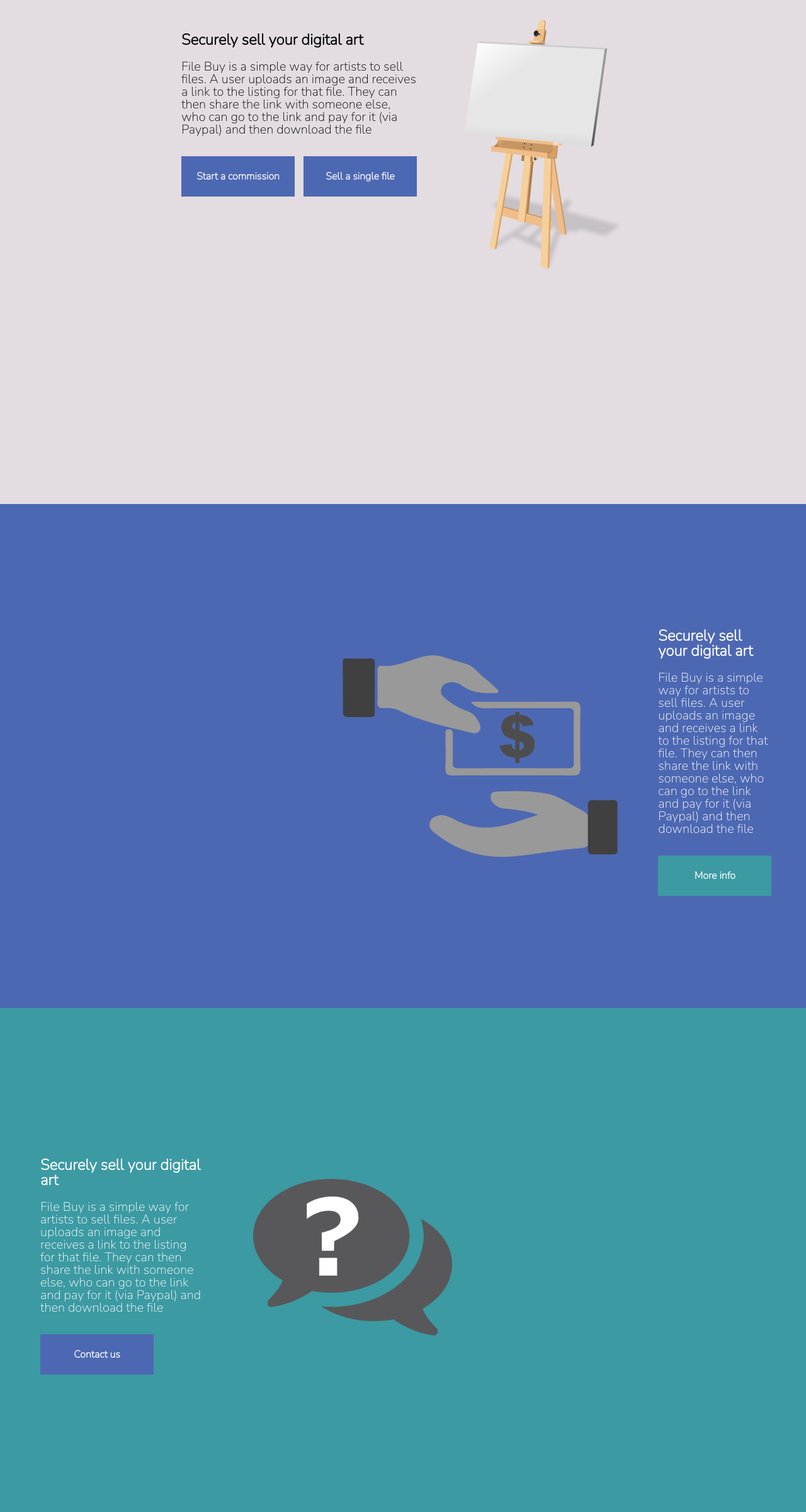
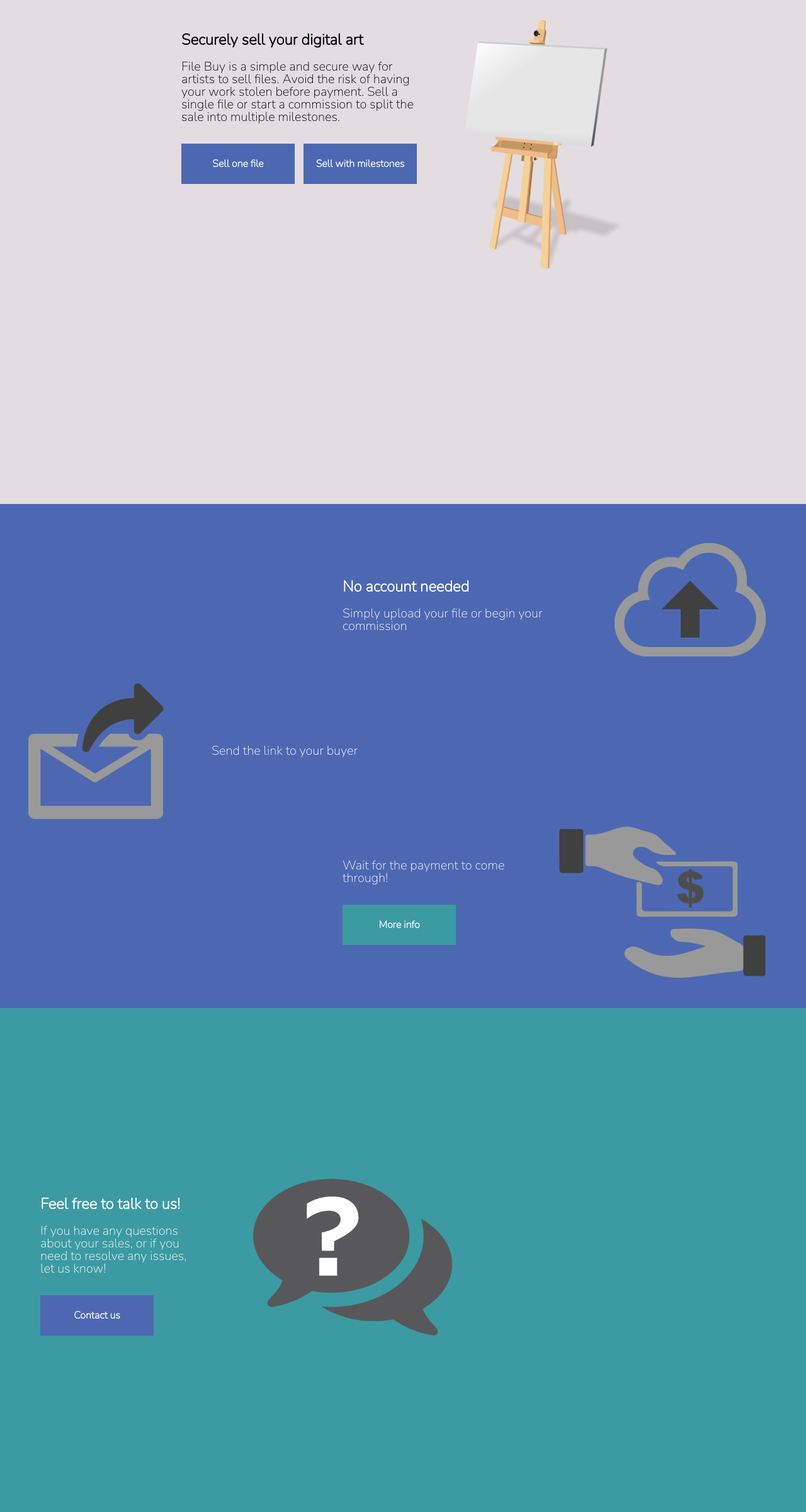
Before and after one commit to jnwjack/FileBuy, a PHP site: page /index.new.html in a window 1280 px wide. Shown: the whole page at 63% size. Run offline with PHP 8.4, Linux system fonts and the light colour scheme.

Commit message:
more detailed landing page

```diff
--- a/css/index.new.css
+++ b/css/index.new.css
@@ -49,10 +49,10 @@ section {
   padding-top: 2rem;
   padding-bottom: 2rem;
   display: flex;
-  flex-direction: row;
 }
 #first {
   background-color: #E3DDE1;
+  flex-direction: row;
   justify-content: center;
 }
 #first .hero-img {
@@ -60,20 +60,25 @@ section {
 }
 #second {
   background-color: #4D68B2;
-  justify-content: flex-end;
+  flex-direction: column;
+  align-items: flex-end;
 }
 #second > .hero {
   align-items: center;
   padding-right: 2rem;
 }
+#second .hero:not(:last-child) {
+  margin-bottom: 2rem;
+}
 #second .hero-img {
-  height: 20rem;
+  height: 15rem;
 }
 #second .landing-button {
   background-color: #3C9AA3;
 }
 #third {
   background-color: #3C9AA3;
+  flex-direction: row;
   justify-content: flex-start;
 }
 #third > .hero {
@@ -92,4 +97,10 @@ section {
   .hero-img {
     display: block;
   }
+  #second .hero-alt {
+    align-self: flex-start;
+  }
+  #second .hero:not(:last-child) {
+    margin-bottom: 0;
+  }
 }
--- a/index.new.html
+++ b/index.new.html
@@ -17,10 +17,10 @@
     <div class="hero">
       <div class="hero-text black">
         <h2>Securely sell your digital art</h2>
-        <p>File Buy is a simple way for artists to sell files. A user uploads an image and receives a link to the listing for that file. They can then share the link with someone else, who can go to the link and pay for it (via Paypal) and then download the file</p>
+        <p>File Buy is a simple and secure way for artists to sell files. Avoid the risk of having your work stolen before payment. Sell a single file or start a commission to split the sale into multiple milestones.</p>
         <div class="landing-button-container">
-          <a class="landing-button white" href="/commission/create">Start a commission</a>
-          <a class="landing-button white" href="/">Sell a single file</a>
+          <a class="landing-button white" href="/listing/create">Sell one file</a>
+          <a class="landing-button white" href="/commission/create">Sell with milestones</a>
         </div>
       </div>
       <img class="hero-img" src="images/easel.png" alt="Easel">
@@ -28,21 +28,33 @@
   </section>
   <section id="second">
     <div class="hero">
-      <img class="hero-img" src="images/sale.png" alt="Sale">
       <div class="hero-text white">
-        <h2>Securely sell your digital art</h2>
-        <p>File Buy is a simple way for artists to sell files. A user uploads an image and receives a link to the listing for that file. They can then share the link with someone else, who can go to the link and pay for it (via Paypal) and then download the file</p>
+        <h2>No account needed</h2>
+        <p>Simply upload your file or begin your commission</p>
+      </div>
+      <img class="hero-img" src="images/upload.png" alt="Upload file">
+    </div>
+    <div class="hero hero-alt">
+      <img class="hero-img" src="images/send.png" alt="Send link">
+      <div class="hero-text white">
+        <p>Send the link to your buyer</p>
+      </div>
+    </div>
+    <div class="hero">
+      <div class="hero-text white">
+        <p>Wait for the payment to come through!</p>
         <div class="landing-button-container">
           <a class="landing-button white" href="/about">More info</a>
         </div>
       </div>
+      <img class="hero-img" src="images/sale.png" alt="Receive payment">
     </div>
   </section>
   <section id="third">
     <div class="hero">
       <div class="hero-text white">
-        <h2>Securely sell your digital art</h2>
-        <p>File Buy is a simple way for artists to sell files. A user uploads an image and receives a link to the listing for that file. They can then share the link with someone else, who can go to the link and pay for it (via Paypal) and then download the file</p>
+        <h2>Feel free to talk to us!</h2>
+        <p>If you have any questions about your sales, or if you need to resolve any issues, let us know!</p>
         <div class="landing-button-container">
           <a class="landing-button white" href="/contact">Contact us</a>
         </div>
--- a/php/view/header.php
+++ b/php/view/header.php
@@ -1,7 +1,7 @@
 <div id="header">
   <img id="logo" src="../../images/logo.png" alt="File Buy logo"/>
   <div class="nav-content">
-    <a href="/">
+    <a href="/listing">
       List a File
     </a>
     <a href="/commission/create">
--- a/php/view/side_menu.php
+++ b/php/view/side_menu.php
@@ -12,7 +12,7 @@
   </div>
   <div id="burger-menu" class="disabled">
     <div class="burger-content">
-      <a class="content-part" href="/">
+      <a class="content-part" href="/listing">
         List a File
       </a>
       <a class="content-part" href="/commission/create">
```
Also changed, not shown: listing/create.php (added, +81 -0 lines), images/send.png (added), images/upload.png (added), listing/index.php (added).
